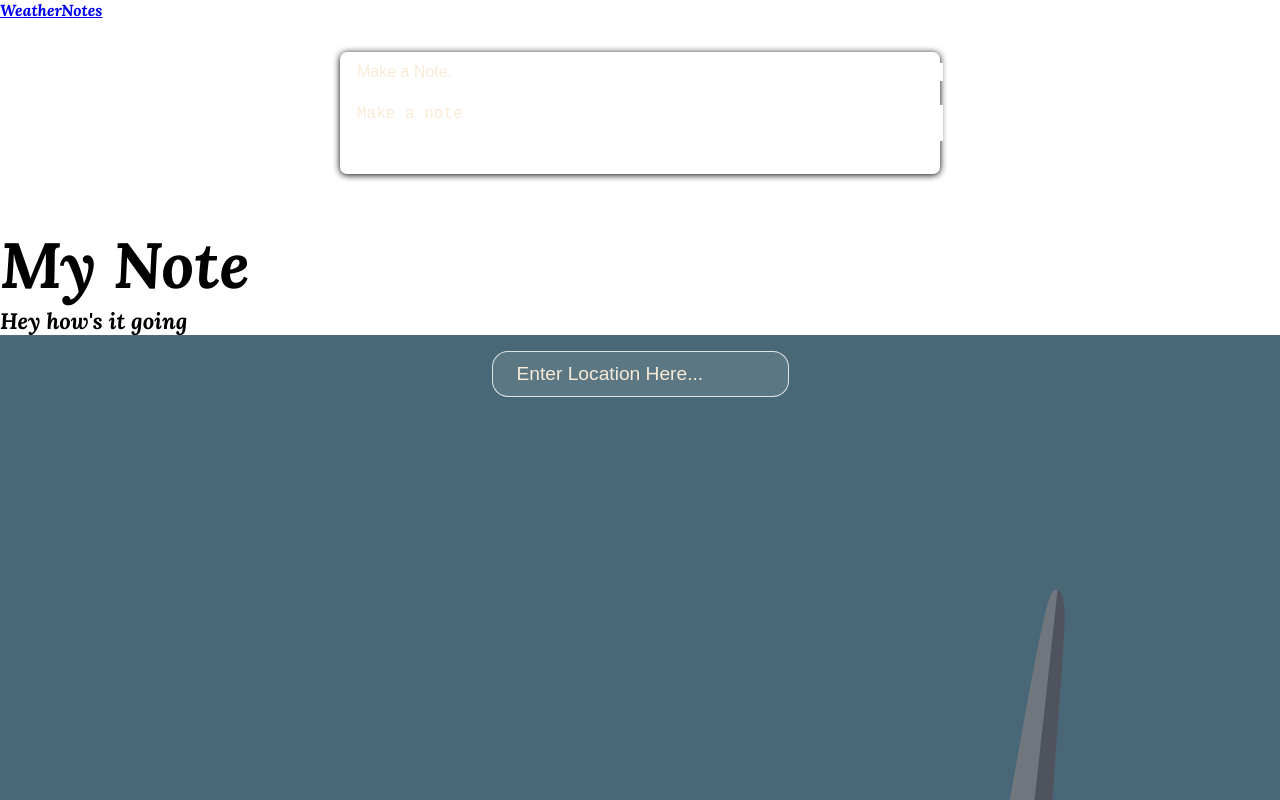
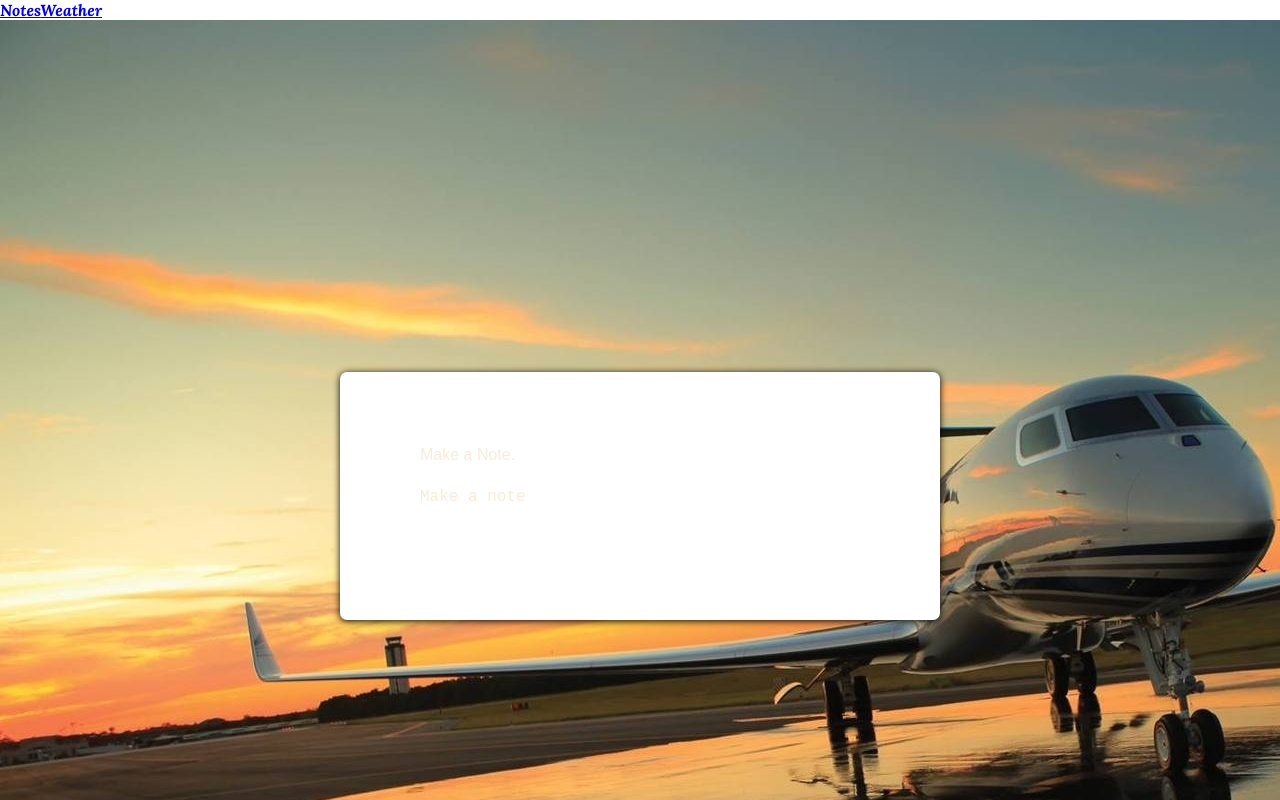
Before and after one commit to sdsartor/pilot-mate, a React (Create React App) app in the folder pilot-mate/: page /Notes in a window 1280 px wide. Shown: the top 800 px of the page. Built offline with nearby package versions, Linux system fonts and the light colour scheme; a web font is replaced by a local one.

Commit message:
separated notes and weather to different pages

```diff
--- a/pilot-mate/src/App.js
+++ b/pilot-mate/src/App.js
@@ -1,19 +1,36 @@
 import React from 'react';
 import './App.css';
+import { BrowserRouter as Router, Routes, Route } from 'react-router-dom';
+
 import Weather from './pages/weather'
 import Header from './component/dashboard';
-import Notes from './pages/notes';
+
 import CreateArea from './pages/Area';
 
 
 function App() {
   return (
-    <>
-    <Header />
-    <CreateArea />
-    <Notes />
-    <Weather />
-    </>
+    <Router>
+      <div className="flex-column justify-flex-start">
+        <Header />
+        <div className="container-main">
+          <Routes>
+            <Route
+              path="/"
+              element={<Weather />}
+            />
+            <Route
+            path='/Notes'
+            element= {<CreateArea />}
+            />
+            <Route
+            path="/Weather"
+            element={<Weather />}
+          />
+    </Routes>
+    </div>
+    </div>
+    </Router>
   )
 }
 
--- a/pilot-mate/src/component/dashboard.js
+++ b/pilot-mate/src/component/dashboard.js
@@ -1,4 +1,5 @@
 import React, { Component, useState } from 'react';
+import { Link } from 'react-router-dom';
 
 const Header = () => {
     return (
@@ -7,10 +8,13 @@ const Header = () => {
         <div className="header">
           <div className="header-left">
             </div>
-            <page-nave-list>
-            <a href='./Weather' id='Weather-page' style={{float: '24px'}}>Weather</a>
-            <a href="./CreateArea" id="Notes-page" style={{float: '24px'}}>Notes</a>
-            </page-nave-list>
+              <Link className="btn btn-lg btn-info m-2 ui primary button" to="/Notes">
+                Notes
+              </Link>
+              <Link className="btn btn-lg btn-light m-2 ui primary button" to="/Weather">
+                Weather
+           </Link>
+
             </div>
             </nav>
             </header>
--- a/pilot-mate/src/index.css
+++ b/pilot-mate/src/index.css
@@ -118,7 +118,7 @@ form {
   width: 600px;
   margin: 32px auto 50px auto;
   background: #fff;
-  padding: 7px;
+  padding: 70px;
   border-radius: 7px;
   box-shadow: 0 1px 7px black;
 
@@ -143,3 +143,10 @@ form textarea {
   font-size: 1rem;
   resize: none
 }
+
+.background {
+  background-image: url(./assets/private_plane-wallpaper-1920x1200.jpg);
+  width: 100%;
+  padding: 20rem;
+
+}
--- a/pilot-mate/src/pages/Area.js
+++ b/pilot-mate/src/pages/Area.js
@@ -2,7 +2,7 @@ import React from "react";
 
 function CreateArea(props) {
     return (
-        <div>
+        <div className="background">
             <form>
                 <input type="text" placeholder="Make a Note." name="Title" />
                 <p>
--- /dev/null
+++ b/pilot-mate/src/pages/Home.js
@@ -0,0 +1 @@
+import React, { Component, useState } from 'react';
```
Also changed, not shown: pilot-mate/package.json (+7 -0 lines), 1 other file (tests, documents, lock files or other folders).
